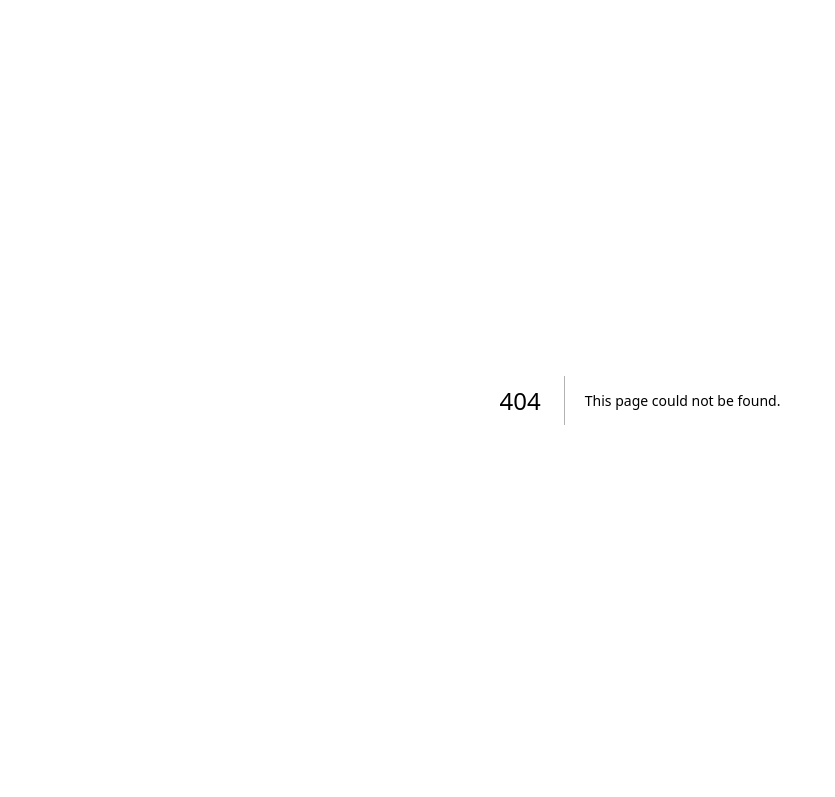
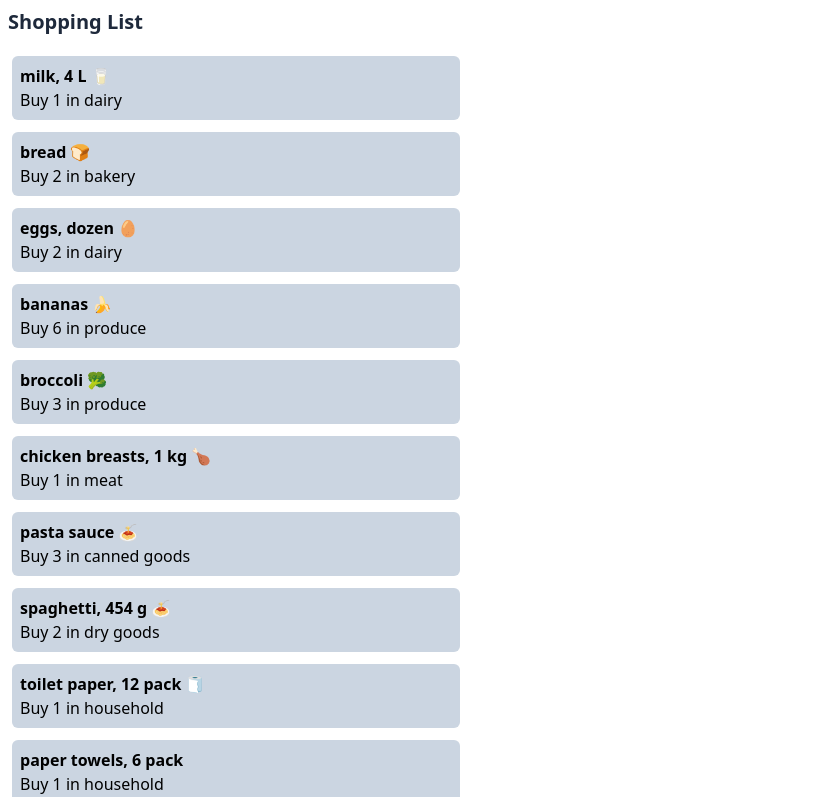
Before and after one commit to K0A1R/cprg306-assignments, a Next.js app: page /week-3 in a window 1280 px wide. Before the commit this address had no page. Shown: the top 797 px of the page, without its empty margins (0-835 px from the left). Built offline with nearby package versions, Linux system fonts and the light colour scheme.

Commit message:
add week-3
Add item-list.js, define item objects and send props to child component (item.js).
Add item.js, receives props from item-list.js and display each item object in item-list component.
Add week-3 page.js, return ItemList component.

```diff
--- a/app/layout.js
+++ b/app/layout.js
@@ -1,7 +1,7 @@
 import "./globals.css";
 
 export const metadata = {
-  title: "CPRG306-Assignments",
+  title: "Shopping List",
   description: "Generated by Amrit Reddy",
 };
 
--- a/app/page.js
+++ b/app/page.js
@@ -4,7 +4,14 @@
   return (
     <main>
       <h1>CPRG 306: Web Development 2 - Assignments</h1>
-      <Link href="/week-2">Week 2</Link>
+      <nav className="flex flex-col">
+        <Link className="hover:underline" href="/week-2">
+          Week 2
+        </Link>
+        <Link className="hover:underline" href="/week-3">
+          Week 3
+        </Link>
+      </nav>
     </main>
   );
 }
--- /dev/null
+++ b/app/week-3/item-list.js
@@ -0,0 +1,139 @@
+import Item from "./item";
+
+export default function ItemList() {
+  const item1 = {
+    name: "milk, 4 L 🥛",
+    quantity: 1,
+    category: "dairy",
+  };
+
+  const item2 = {
+    name: "bread 🍞",
+    quantity: 2,
+    category: "bakery",
+  };
+
+  const item3 = {
+    name: "eggs, dozen 🥚",
+    quantity: 2,
+    category: "dairy",
+  };
+
+  const item4 = {
+    name: "bananas 🍌",
+    quantity: 6,
+    category: "produce",
+  };
+
+  const item5 = {
+    name: "broccoli 🥦",
+    quantity: 3,
+    category: "produce",
+  };
+
+  const item6 = {
+    name: "chicken breasts, 1 kg 🍗",
+    quantity: 1,
+    category: "meat",
+  };
+
+  const item7 = {
+    name: "pasta sauce 🍝",
+    quantity: 3,
+    category: "canned goods",
+  };
+
+  const item8 = {
+    name: "spaghetti, 454 g 🍝",
+    quantity: 2,
+    category: "dry goods",
+  };
+
+  const item9 = {
+    name: "toilet paper, 12 pack 🧻",
+    quantity: 1,
+    category: "household",
+  };
+
+  const item10 = {
+    name: "paper towels, 6 pack",
+    quantity: 1,
+    category: "household",
+  };
+
+  const item11 = {
+    name: "dish soap 🍽️",
+    quantity: 1,
+    category: "household",
+  };
+
+  const item12 = {
+    name: "hand soap 🧼",
+    quantity: 4,
+    category: "household",
+  };
+  return (
+    <section>
+      <Item
+        name={item1.name}
+        quantity={item1.quantity}
+        category={item1.category}
+      />
+      <Item
+        name={item2.name}
+        quantity={item2.quantity}
+        category={item2.category}
+      />
+      <Item
+        name={item3.name}
+        quantity={item3.quantity}
+        category={item3.category}
+      />
+      <Item
+        name={item4.name}
+        quantity={item4.quantity}
+        category={item4.category}
+      />
+      <Item
+        name={item5.name}
+        quantity={item5.quantity}
+        category={item5.category}
+      />
+      <Item
+        name={item6.name}
+        quantity={item6.quantity}
+        category={item6.category}
+      />
+      <Item
+        name={item7.name}
+        quantity={item7.quantity}
+        category={item7.category}
+      />
+      <Item
+        name={item8.name}
+        quantity={item8.quantity}
+        category={item8.category}
+      />
+      <Item
+        name={item9.name}
+        quantity={item9.quantity}
+        category={item9.category}
+      />
+      <Item
+        name={item10.name}
+        quantity={item10.quantity}
+        category={item10.category}
+      />
+      <Item
+        name={item11.name}
+        quantity={item11.quantity}
+        category={item11.category}
+      />
+      <Item
+        name={item12.name}
+        quantity={item12.quantity}
+        category={item12.category}
+      />
+    </section>
+  );
+}
--- /dev/null
+++ b/app/week-3/item.js
@@ -0,0 +1,10 @@
+export default function Item({ name, quantity, category }) {
+  return (
+    <ul className="bg-slate-300 m-3 max-w-md p-2 rounded-md">
+      <li className="font-bold">{name}</li>
+      <li>
+        Buy {quantity} in {category}
+      </li>
+    </ul>
+  );
+}
--- /dev/null
+++ b/app/week-3/page.js
@@ -0,0 +1,10 @@
+import ItemList from "./item-list";
+
+export default function Page() {
+  return (
+    <main>
+      <h1 className="text-xl text-slate-800 font-bold p-2">Shopping List</h1>
+      <ItemList />
+    </main>
+  );
+}
```
